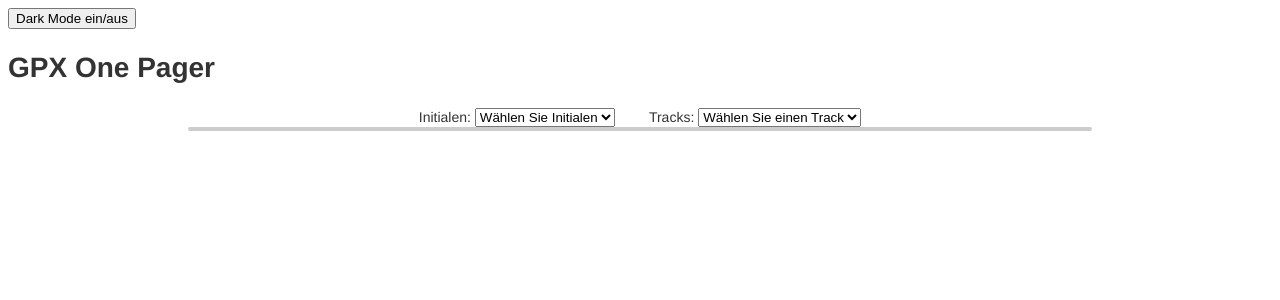
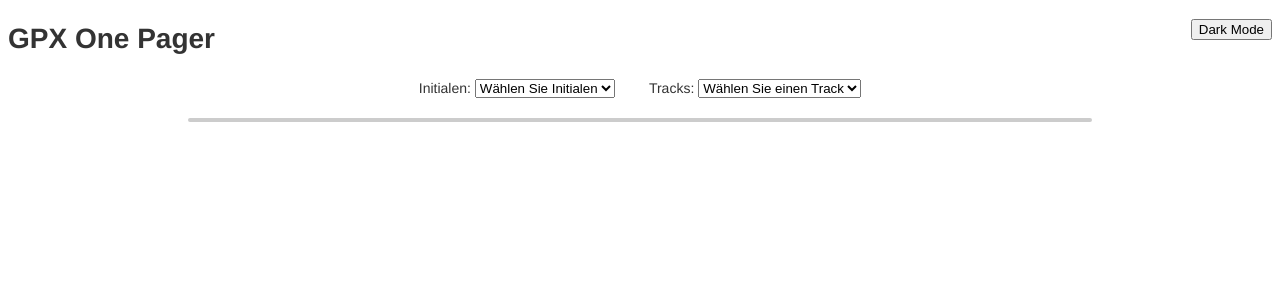
Before and after one commit to ErebosGoD/school_related_exercises, a Flask app: template gpxdataprocessing/templates/onepager.html in a window 1280 px wide. Shown: the top 300 px of the page. Run offline with Flask 3, Linux system fonts and the light colour scheme; the template is opened without the code that fills it, so the values that code supplies are empty; some libraries are stand-ins or nearby versions.

Commit message:
more spacing

```diff
--- a/gpxdataprocessing/static/scripts.js
+++ b/gpxdataprocessing/static/scripts.js
@@ -1,10 +1,25 @@
-// scripts.js
+// Funktion zum Aktivieren des Dark Mode
+function enableDarkMode() {
+    const body = document.querySelector('body');
+    body.classList.add('dark-mode');
+}
 
-// JavaScript, um zwischen Dark Mode und Standardmodus umzuschalten
-function toggleDarkMode() {
+// Funktion zum Deaktivieren des Dark Mode
+function disableDarkMode() {
     const body = document.querySelector('body');
-    body.classList.toggle('dark-mode');
+    body.classList.remove('dark-mode');
 }
+
+// Event-Handler für den Dark Mode-Button
+const darkModeToggle = document.querySelector('#dark-mode-toggle');
+darkModeToggle.addEventListener('click', function () {
+    if (document.body.classList.contains('dark-mode')) {
+        disableDarkMode();
+    } else {
+        enableDarkMode();
+    }
+});
+
 
 // Funktion zum Laden der Initialen in das Dropdown-Menü
 function loadInitials() {
--- a/gpxdataprocessing/static/styles.css
+++ b/gpxdataprocessing/static/styles.css
@@ -6,6 +6,10 @@ body {
     color: #333;
     background-color: #fff;
     margin: 8px;
+}
+
+#dark-mode-toggle {
+    float: right;
 }
 
 /* Stil für den Container */
@@ -21,6 +25,7 @@ body {
     /* Text in der Mitte ausrichten */
     flex-wrap: wrap;
     /* Umbruch bei Bedarf */
+
 }
 
 /* Stil für die Dropdown-Menüs */
@@ -51,19 +56,12 @@ body {
     position: relative;
 }
 
-/*.map-placeholder {
-    width: 100%;
-    height: 100%;
-    position: absolute;
-    top: 0;
-    bottom: 0;
-}*/
-
 .menu-container {
     display: flex;
     flex-direction: row;
     width: 35%;
     justify-content: space-between;
+    margin-bottom: 20px;
 }
 
 .select {
--- a/gpxdataprocessing/templates/onepager.html
+++ b/gpxdataprocessing/templates/onepager.html
@@ -13,7 +13,7 @@
 
 <body>
     <!-- Dark Mode-Schalter -->
-    <button id="dark-mode-toggle">Dark Mode ein/aus</button>
+    <button id="dark-mode-toggle">Dark Mode</button>
     <h1>GPX One Pager</h1>
 
     <!-- Container für die Dropdown-Menüs und die Karte -->
```
